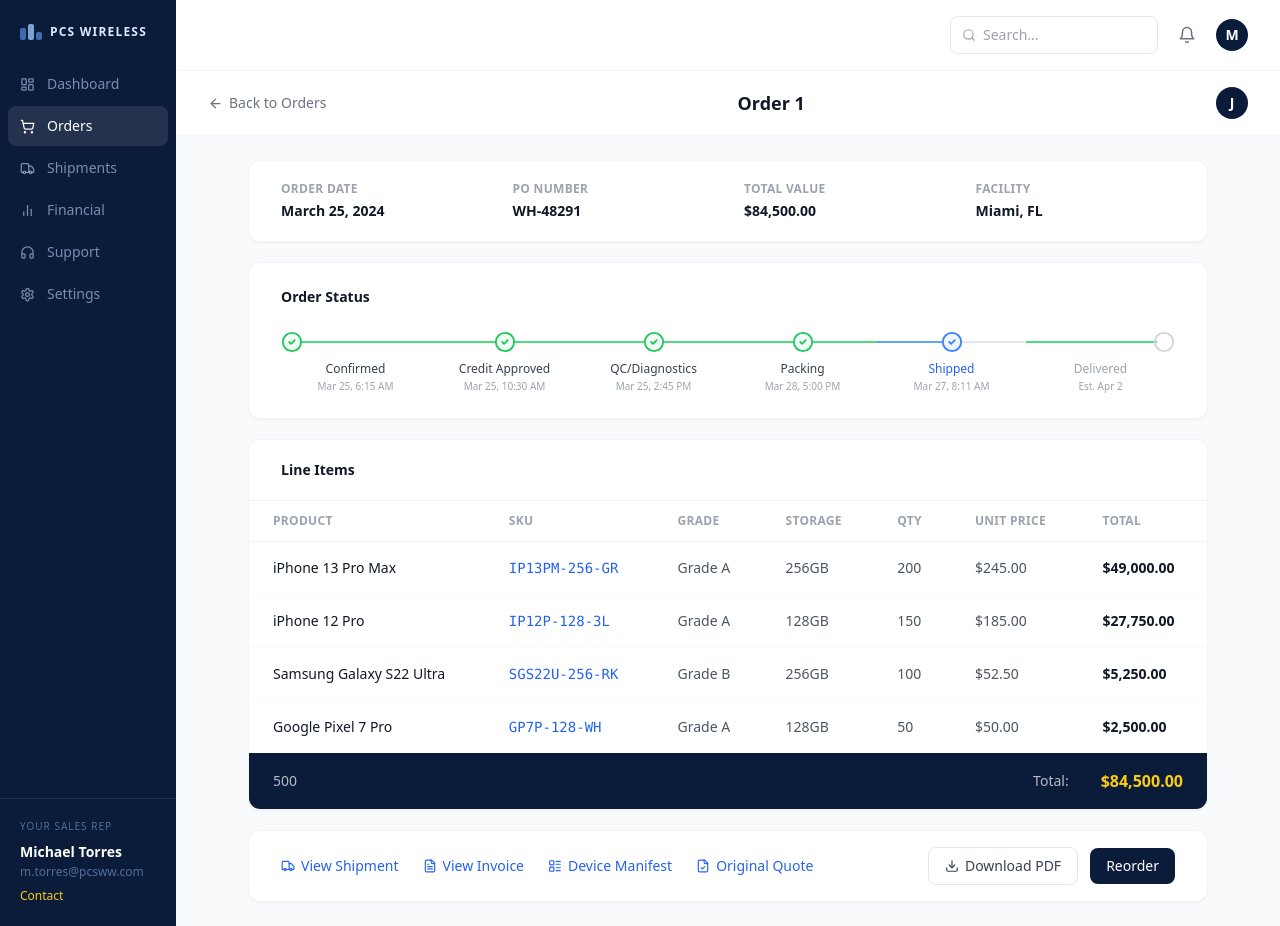
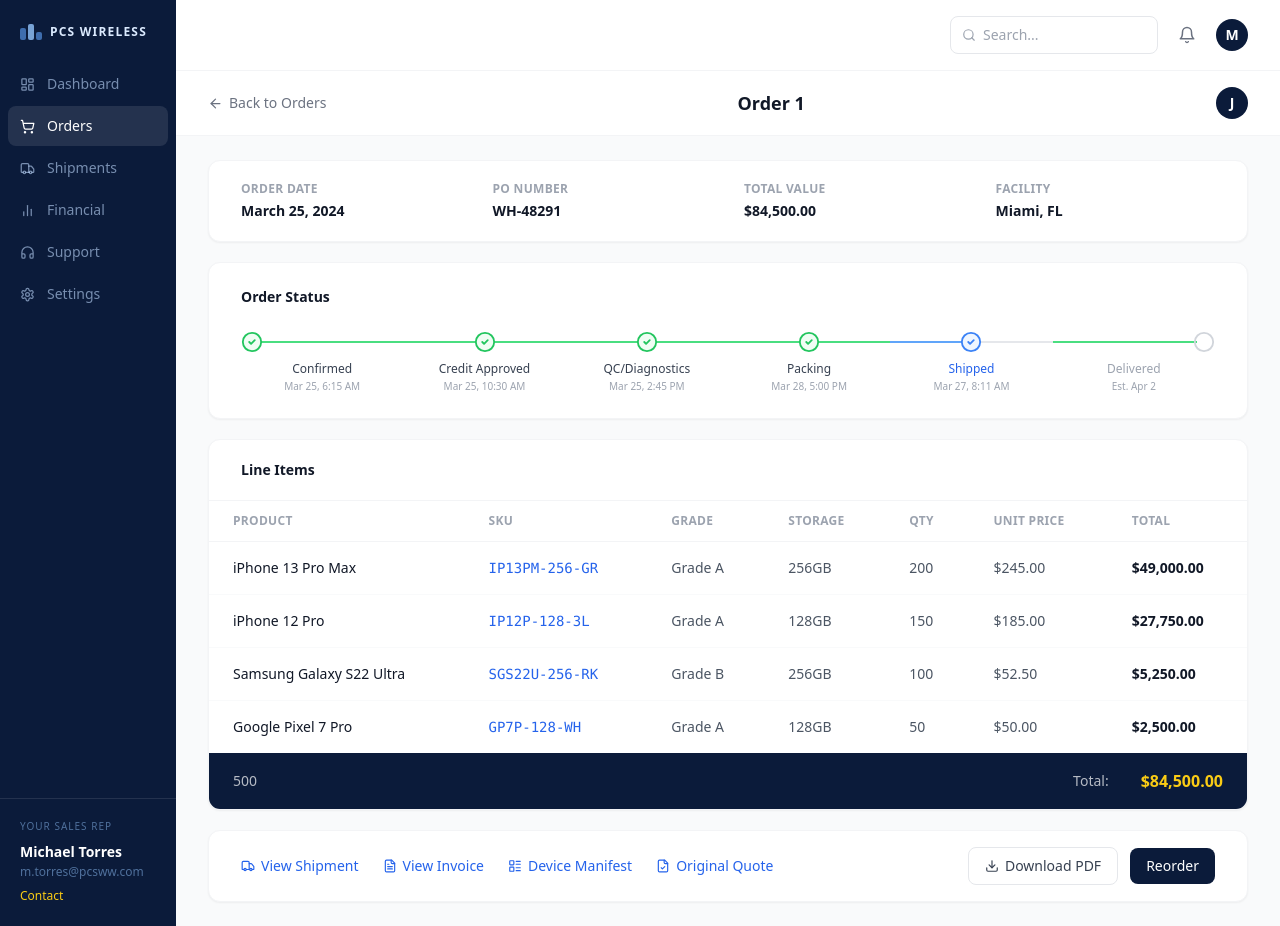
Before and after one commit to thomastorvpcs/pcs-customer-portal, a React (Vite) app in the folder frontend/: page /orders/1 in a window 1280 px wide. Built offline with nearby package versions, Linux system fonts and the light colour scheme.

Commit message:
Remove max-width constraint on Order Detail page

```diff
--- a/frontend/src/pages/OrderDetail.jsx
+++ b/frontend/src/pages/OrderDetail.jsx
@@ -40,7 +40,7 @@
         </div>
       </div>
 
-      <div className="px-8 py-6 max-w-5xl mx-auto space-y-5">
+      <div className="px-8 py-6 space-y-5">
         {/* Order Summary */}
         <div className="bg-white rounded-xl border border-gray-100 shadow-sm px-8 py-5">
           <div className="grid grid-cols-4 gap-8">
```
